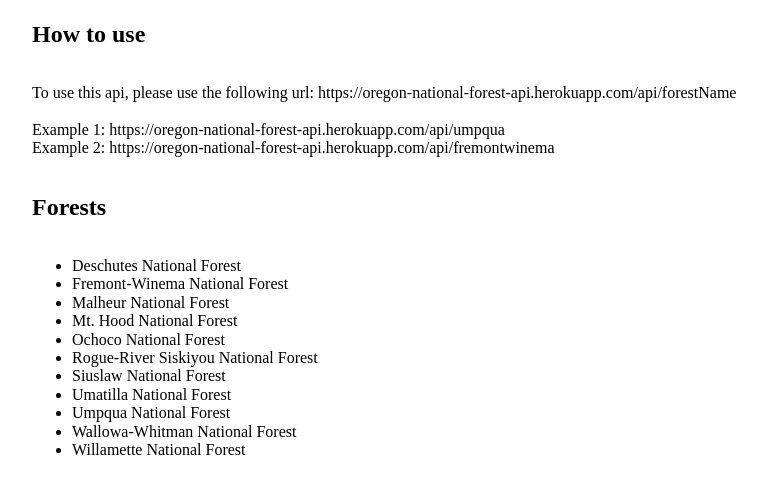
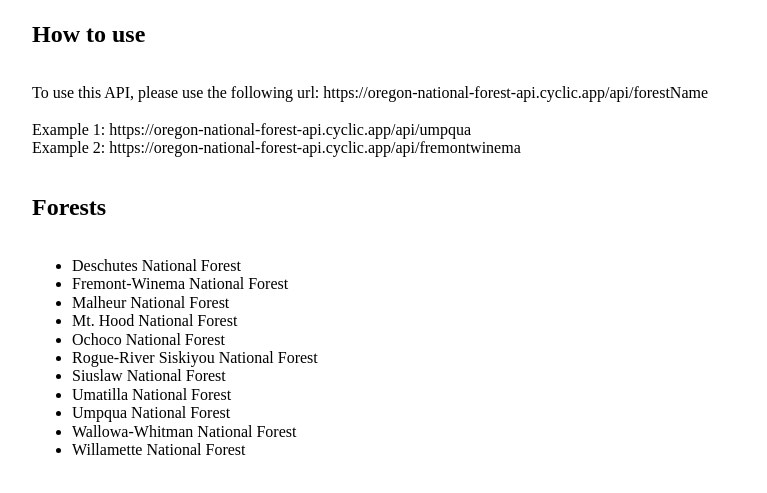
Before and after one commit to alondramora/oregon-national-forest-api, a website: page index.html in a window 1280 px wide. Shown: the part 127-620 px from the top of the page, without its empty margins (0-767 px from the left). Drawn offline with Linux system fonts and the light colour scheme.

Commit message:
updated links in index.html

```diff
--- a/index.html
+++ b/index.html
@@ -13,9 +13,9 @@
     <section>
         <h1>Oregon National Forest API</h1>
         <h2>How to use</h2>
-        <p>To use this api, please use the following url: https://oregon-national-forest-api.herokuapp.com/api/forestName <br><br>
-        Example 1: https://oregon-national-forest-api.herokuapp.com/api/umpqua <br>
-        Example 2: https://oregon-national-forest-api.herokuapp.com/api/fremontwinema</p>
+        <p>To use this API, please use the following url: https://oregon-national-forest-api.cyclic.app/api/forestName <br><br>
+        Example 1: https://oregon-national-forest-api.cyclic.app/api/umpqua <br>
+        Example 2: https://oregon-national-forest-api.cyclic.app/api/fremontwinema</p>
     </section>
     <section>
         <h2>Forests</h2>
```
